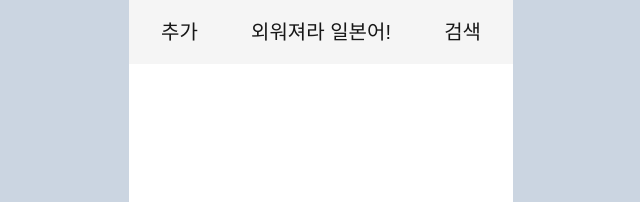
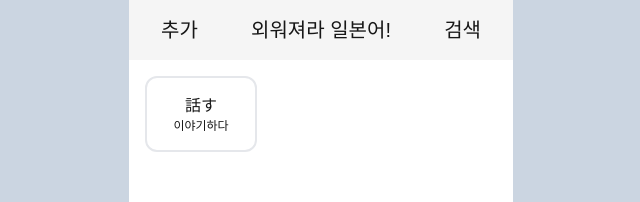
Before and after one commit to myungjinki/japanese.mjki.dev, a Next.js app: page / in a window 1280 px wide. Shown: the top 202 px of the page, without its empty margins (319-959 px from the left). Built offline with nearby package versions, Linux system fonts and the light colour scheme.

Commit message:
Add list

```diff
--- a/app/(home)/page.tsx
+++ b/app/(home)/page.tsx
@@ -1,3 +1,14 @@
+import { japaneseDict } from "../utils/db";
+
 export default function HomePage() {
-  return <div></div>;
+  return (
+    <div className="grid grid-cols-3 gap-2">
+      {japaneseDict.map((word) => (
+        <div key={word.id} className="flex flex-col items-center p-4 border-2 rounded-xl">
+          <div>{`${word.root.kanji}${word.verb.kanji}`}</div>
+          <div className="text-xs">{`${word.root.korean}${word.verb.korean}`}</div>
+        </div>
+      ))}
+    </div>
+  );
 }
--- a/app/layout.tsx
+++ b/app/layout.tsx
@@ -28,9 +28,9 @@ export default function RootLayout({
   return (
     <html lang="en">
       <body className={`${geistSans.variable} ${geistMono.variable} antialiased flex justify-center bg-slate-300`}>
-        <div className="flex flex-col justify-between w-full max-w-sm bg-white h-dvh">
+        <div className="flex flex-col justify-between w-full bg-white lg:max-w-sm h-dvh">
           <HeaderComponent />
-          {children}
+          <div className="flex flex-col justify-start h-full p-4">{children}</div>
           <FooterComponent />
         </div>
       </body>
--- /dev/null
+++ b/app/utils/db.ts
@@ -0,0 +1,42 @@
+export const japaneseDict = [
+  {
+    id: 1,
+    root: {
+      kanji: "話",
+      hiragana: "はな",
+      korean: "이야기",
+    },
+    verb: {
+      kanji: "す",
+      hiragana: "す",
+      korean: "하다",
+    },
+    common: {
+      kanji: "し",
+      hiragana: "し",
+      korean: "",
+    },
+    children: [
+      {
+        kanji: "やすい",
+        hiragana: "やすい",
+        korean: "하기 쉽다",
+      },
+      {
+        kanji: "やすい",
+        hiragana: "やすい",
+        korean: "하기 쉽다",
+      },
+      {
+        kanji: "やすい",
+        hiragana: "やすい",
+        korean: "하기 쉽다",
+      },
+      {
+        kanji: "やすい",
+        hiragana: "やすい",
+        korean: "하기 쉽다",
+      },
+    ],
+  },
+];
```
